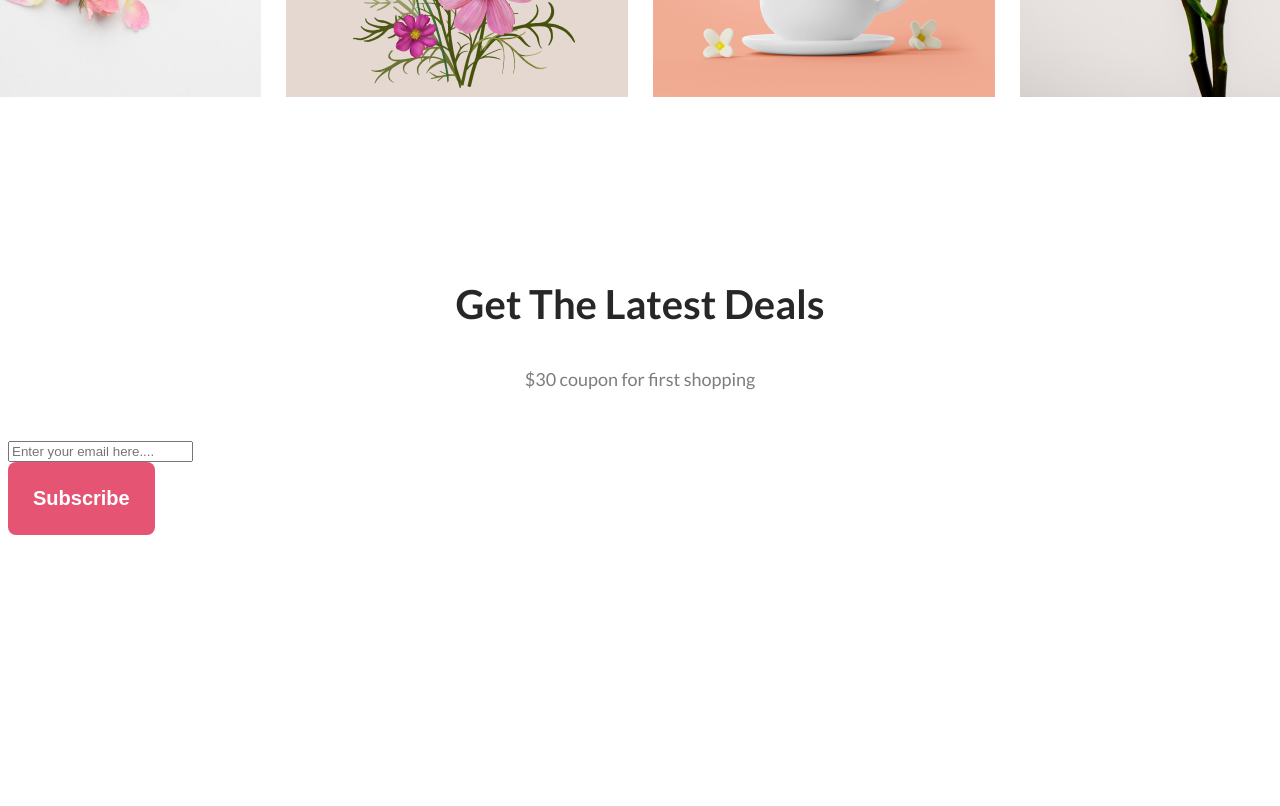
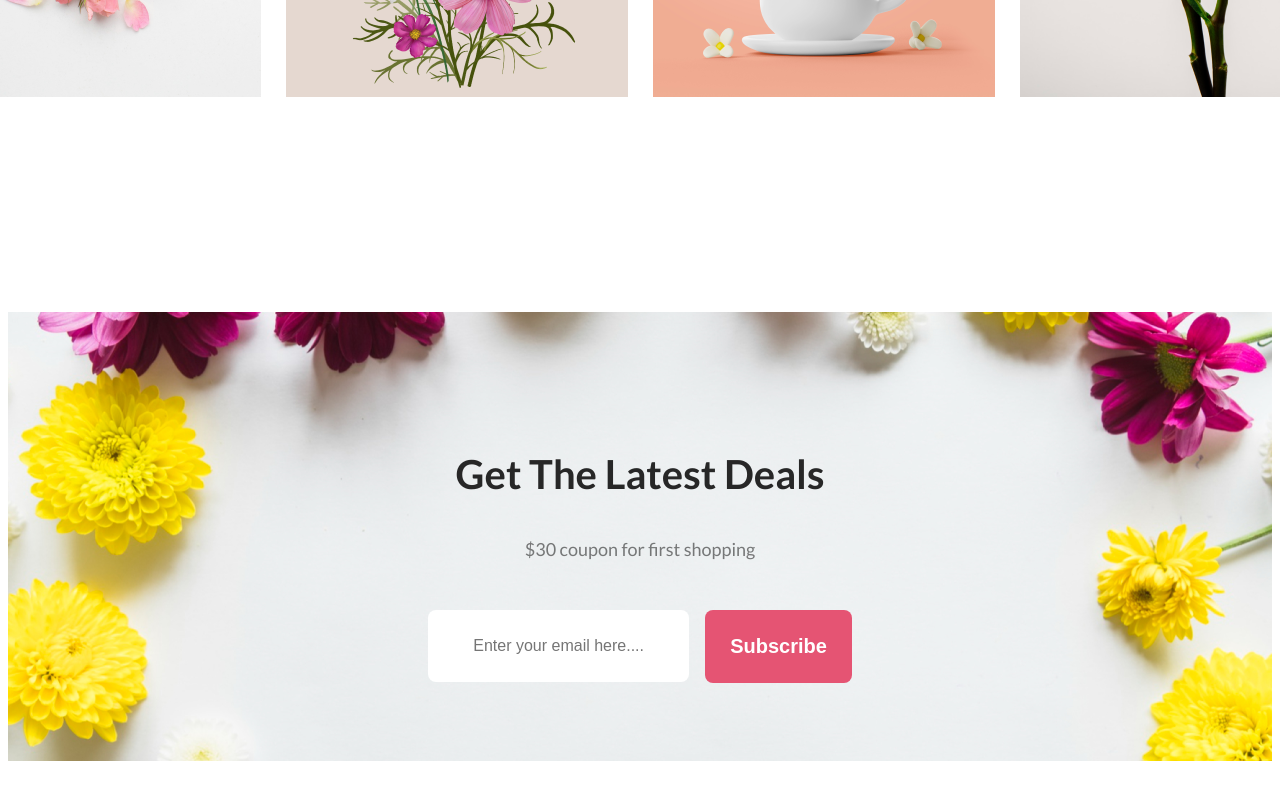
Before and after one commit to tajbir-uddin/assingment-1, a plain HTML site: page index.html in a window 1280 px wide. Shown: the part 3802-4608 px from the top of the page. Before the commit the page ends 4345 px from the top, so only its background shows below. Drawn offline with Linux system fonts and the light colour scheme.

Commit message:
finished subscribe section

```diff
--- a/styles/style.css
+++ b/styles/style.css
@@ -138,3 +138,31 @@ header img {
     margin: 50px 240px;
     justify-content: center;
 }
+
+/* Subscribe Section */
+.subscribe-section {
+    margin-bottom: 200px 240px;
+    background-image: url('../flower Asset/Rectangle\ 9.png');
+    background-repeat: no-repeat;
+    background-position: center;
+    padding: 120px 280px;
+}
+
+.sub-section-container {
+    display: flex;
+    text-align: center;
+    justify-content: center;
+    gap: 16px;
+    padding-bottom: 120px;
+}
+
+.email-section {
+    border: 0px;
+    border-radius: 8px;
+    background: #FFF;
+    color: rgba(39, 39, 39, 0.60);
+    text-align: center;
+    font-size: 16px;
+    font-weight: 400;
+    padding: 27px;
+}
```
